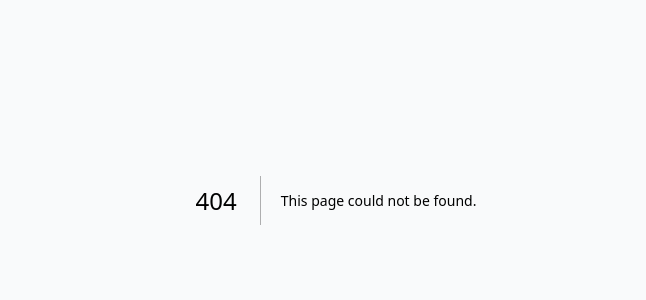
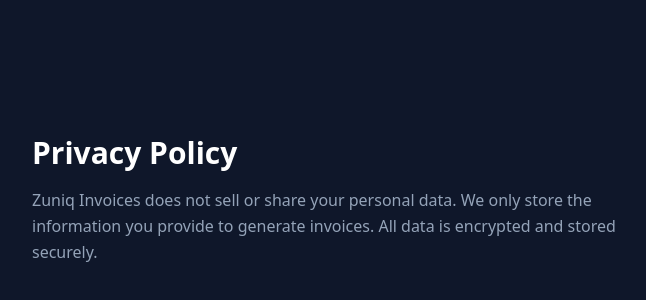
Before and after one commit to zuniqcomputers-crypto/zuniq-ai-invoices, a Next.js app: page /privacy in a window 1280 px wide. Before the commit this address had no page. Shown: the part 200-500 px from the top of the page, without its empty margins (304-950 px from the left). Built offline with nearby package versions, Linux system fonts and the light colour scheme.

Commit message:
Create page.tsx

```diff
--- /dev/null
+++ b/src/app/privacy/page.tsx
@@ -0,0 +1,12 @@
+export default function PrivacyPage() {
+  return (
+    <div className="min-h-screen bg-slate-900 text-slate-100 flex items-center justify-center">
+      <div className="max-w-2xl mx-auto p-8">
+        <h1 className="text-3xl font-bold text-white mb-4">Privacy Policy</h1>
+        <p className="text-slate-400 leading-relaxed">
+          Zuniq Invoices does not sell or share your personal data. We only store the information you provide to generate invoices. All data is encrypted and stored securely.
+        </p>
+      </div>
+    </div>
+  );
+}
```
